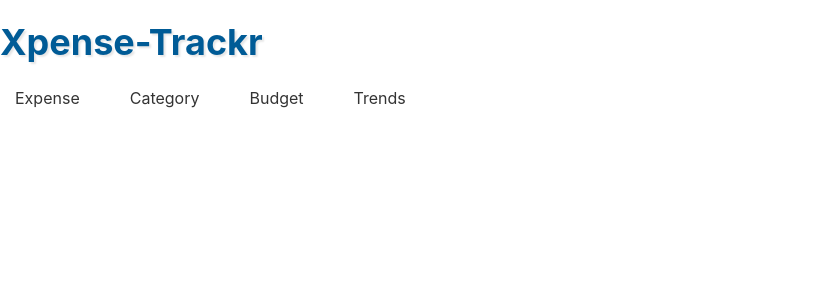
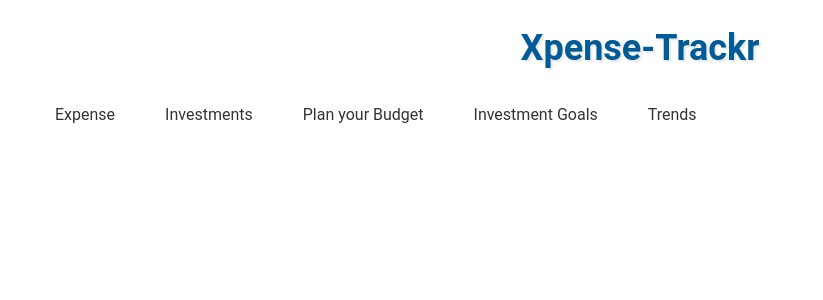
Before and after one commit to girishsaraf/xpense-trackr, a React (Create React App) app in the folder frontend/xpense-trackr-frontend/: page / in a window 1280 px wide. Shown: the top 300 px of the page, without its empty margins (0-823 px from the left). Built offline with nearby package versions, Linux system fonts and the light colour scheme.

Commit message:
Main app UI changes

```diff
--- a/frontend/xpense-trackr-frontend/src/App.css
+++ b/frontend/xpense-trackr-frontend/src/App.css
@@ -35,6 +35,27 @@
   to {
     transform: rotate(360deg);
   }
+}
+
+.xpense-trackr-main {
+  /* Container properties */
+  max-width: 1200px; /* Adjust maximum width as needed */
+  margin: 0 auto; /* Center the container horizontally */
+
+  /* Typography */
+  font-family: 'Roboto', sans-serif;
+  font-size: 16px; /* Adjust base font size as needed */
+  line-height: 1.6; /* Adjust line height for better readability */
+
+}
+
+/* Additional styles for specific elements inside the div */
+.xpense-trackr-main h1 {
+  font-size: 36px;
+  color: #005b96;
+  margin-top: 20px;
+  text-shadow: 2px 2px 2px rgba(0, 0, 0, 0.1);
+  text-align: center;
 }
 
 /* Add this CSS to your main CSS file or create a new CSS file for your tabs */
@@ -75,4 +96,5 @@ h1 {
   color: #005b96; /* Xpense-Trackr brand color */
   margin-top: 20px; /* Add some top margin for spacing */
   text-shadow: 2px 2px 2px rgba(0, 0, 0, 0.1); /* Add a subtle text shadow */
+  text-align: center; /* Center align the text */
 }
--- a/frontend/xpense-trackr-frontend/src/App.js
+++ b/frontend/xpense-trackr-frontend/src/App.js
@@ -5,23 +5,28 @@ import { BrowserRouter as Router, Routes, Route, NavLink } from 'react-router-do
 import ExpenseList from './components/Expense/ExpenseList';
 import './App.css';
 import ExpenseForm from "./components/Expense/ExpenseForm";
+import InvestmentList from "./components/Investment/InvestmentList";
+import InvestmentForm from "./components/Investment/InvestmentForm"
 
 function App() {
     return (
         <Router>
-            <div>
+            <div className="xpense-trackr-main">
                 <h1>Xpense-Trackr</h1>
                 <nav>
                     <ul className="horizontal-tabs">
                         <li><NavLink to="/expenses" activeClassName="active-tab">Expense</NavLink></li>
-                        <li><NavLink to="/categories" activeClassName="active-tab">Category</NavLink></li>
-                        <li><NavLink to="/budgets" activeClassName="active-tab">Budget</NavLink></li>
+                        <li><NavLink to="/investments" activeClassName="active-tab">Investments</NavLink></li>
+                        <li><NavLink to="/budgets" activeClassName="active-tab">Plan your Budget</NavLink></li>
+                        <li><NavLink to="/goals" activeClassName="active-tab">Investment Goals</NavLink></li>
                         <li><NavLink to="/trends" activeClassName="active-tab">Trends</NavLink></li>
                     </ul>
                 </nav>
                 <Routes>
                     <Route path="/expenses" element={<ExpenseList />} />
                     <Route path="/expenses/new" element={<ExpenseForm />} />
+                    <Route path="/investments" element={<InvestmentList />} />
+                    <Route path="/investments/new" element={<InvestmentForm />} />
                     {/*<Route path="/categories" element={<CategoryList />} />*/}
                     {/*<Route path="/budgets" element={<BudgetList />} />*/}
                     {/*<Route path="/trends" element={<TrendsPage />} />*/}
```
